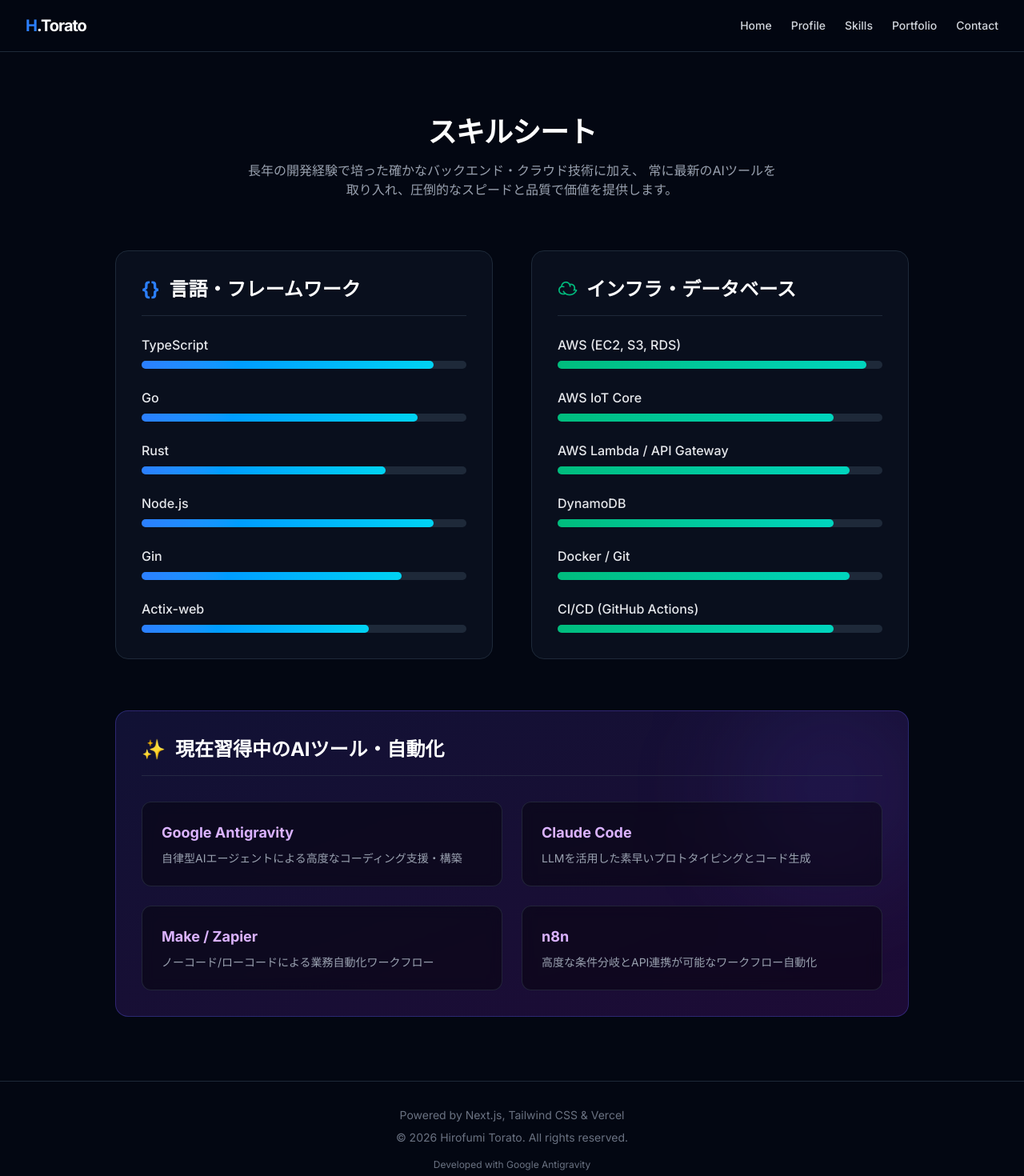
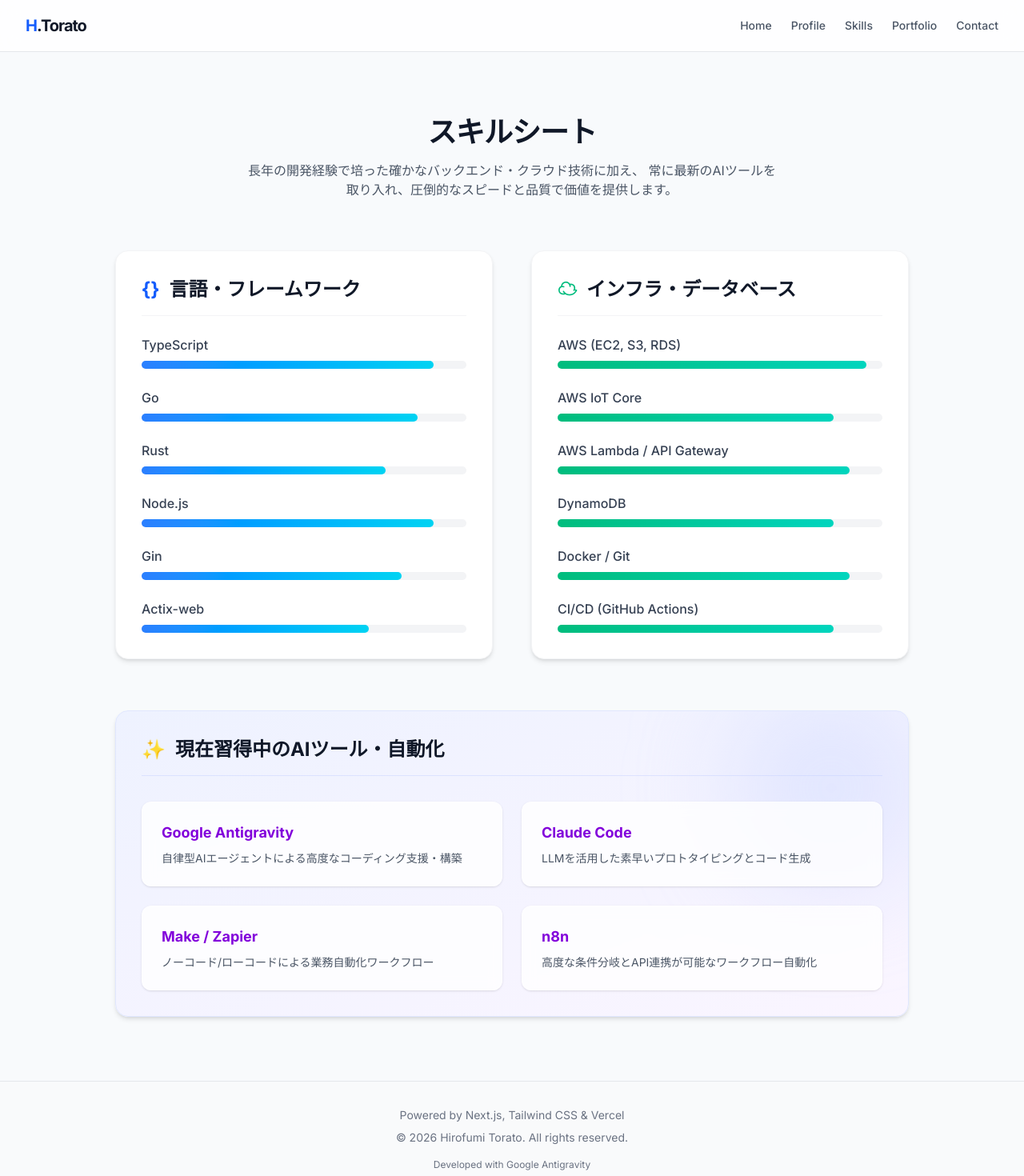
Before and after one commit to hirofumitorato/PORTFOLIO, a Next.js app: page /skills in a window 1280 px wide. Shown: the top 1470 px of the page at 80% size. Built offline with nearby package versions, Linux system fonts and the light colour scheme.

Commit message:
Change entire site theme to light mode

```diff
--- a/src/app/globals.css
+++ b/src/app/globals.css
@@ -1,8 +1,10 @@
 @import "tailwindcss";
 
 :root {
-  --background: #030712; /* Tailwind gray-950 */
-  --foreground: #f3f4f6; /* Tailwind gray-100 */
+  --background: #f8fafc;
+  /* slate-50 */
+  --foreground: #0f172a;
+  /* slate-900 */
 }
 
 @theme inline {
--- a/src/app/layout.tsx
+++ b/src/app/layout.tsx
@@ -18,7 +18,7 @@
 }>) {
   return (
     <html lang="ja" className="scroll-smooth">
-      <body className={`${inter.className} bg-gray-950 text-gray-100 min-h-screen flex flex-col`}>
+      <body className={`${inter.className} bg-slate-50 text-slate-900 min-h-screen flex flex-col`}>
         <Navbar />
         <main className="flex-grow">{children}</main>
         <Footer />
--- a/src/app/skills/page.tsx
+++ b/src/app/skills/page.tsx
@@ -32,8 +32,8 @@
     return (
         <div className="container mx-auto px-4 py-20 max-w-5xl">
             <div className="text-center mb-16">
-                <h1 className="text-4xl font-extrabold tracking-tight text-white mb-4">スキルシート</h1>
-                <p className="text-gray-400 max-w-2xl mx-auto">
+                <h1 className="text-4xl font-extrabold tracking-tight text-gray-900 mb-4">スキルシート</h1>
+                <p className="text-gray-600 max-w-2xl mx-auto">
                     長年の開発経験で培った確かなバックエンド・クラウド技術に加え、
                     常に最新のAIツールを取り入れ、圧倒的なスピードと品質で価値を提供します。
                 </p>
@@ -41,18 +41,18 @@
 
             <div className="grid gap-12 md:grid-cols-2">
                 {/* Programming Languages & Frameworks */}
-                <div className="bg-gray-900/50 border border-gray-800 rounded-2xl p-8">
-                    <h2 className="text-2xl font-bold text-white border-b border-gray-800 pb-4 mb-6 flex items-center">
-                        <span className="text-blue-500 mr-3">{"{}"}</span>
+                <div className="bg-white border border-gray-100 rounded-2xl p-8 shadow-md">
+                    <h2 className="text-2xl font-bold text-gray-900 border-b border-gray-100 pb-4 mb-6 flex items-center">
+                        <span className="text-blue-600 mr-3">{"{}"}</span>
                         言語・フレームワーク
                     </h2>
                     <div className="space-y-6">
                         {codeSkills.map((skill) => (
                             <div key={skill.name}>
                                 <div className="flex justify-between mb-2">
-                                    <span className="font-medium text-gray-200">{skill.name}</span>
+                                    <span className="font-medium text-gray-700">{skill.name}</span>
                                 </div>
-                                <div className="w-full bg-gray-800 rounded-full h-2.5">
+                                <div className="w-full bg-gray-100 rounded-full h-2.5">
                                     <div className="bg-gradient-to-r from-blue-500 to-cyan-400 h-2.5 rounded-full" style={{ width: `${skill.level}%` }}></div>
                                 </div>
                             </div>
@@ -61,8 +61,8 @@
                 </div>
 
                 {/* Infrastructure & Cloud */}
-                <div className="bg-gray-900/50 border border-gray-800 rounded-2xl p-8">
-                    <h2 className="text-2xl font-bold text-white border-b border-gray-800 pb-4 mb-6 flex items-center">
+                <div className="bg-white border border-gray-100 rounded-2xl p-8 shadow-md">
+                    <h2 className="text-2xl font-bold text-gray-900 border-b border-gray-100 pb-4 mb-6 flex items-center">
                         <span className="text-emerald-500 mr-3">☁</span>
                         インフラ・データベース
                     </h2>
@@ -70,9 +70,9 @@
                         {infraSkills.map((skill) => (
                             <div key={skill.name}>
                                 <div className="flex justify-between mb-2">
-                                    <span className="font-medium text-gray-200">{skill.name}</span>
+                                    <span className="font-medium text-gray-700">{skill.name}</span>
                                 </div>
-                                <div className="w-full bg-gray-800 rounded-full h-2.5">
+                                <div className="w-full bg-gray-100 rounded-full h-2.5">
                                     <div className="bg-gradient-to-r from-emerald-500 to-teal-400 h-2.5 rounded-full" style={{ width: `${skill.level}%` }}></div>
                                 </div>
                             </div>
@@ -83,19 +83,19 @@
 
             {/* AI Tools */}
             <div className="mt-16">
-                <div className="bg-gradient-to-br from-indigo-900/30 to-purple-900/30 border border-indigo-500/30 rounded-2xl p-8 relative overflow-hidden">
-                    <div className="absolute top-0 right-0 -mr-8 -mt-8 w-64 h-64 rounded-full bg-indigo-500/10 blur-3xl"></div>
+                <div className="bg-gradient-to-br from-indigo-50 to-purple-50 border border-indigo-100 rounded-2xl p-8 relative overflow-hidden shadow-md">
+                    <div className="absolute top-0 right-0 -mr-8 -mt-8 w-64 h-64 rounded-full bg-indigo-200/40 blur-3xl"></div>
 
-                    <h2 className="text-2xl font-bold text-white border-b border-gray-700/50 pb-4 mb-8 flex items-center relative z-10">
-                        <span className="text-purple-400 mr-3">✨</span>
+                    <h2 className="text-2xl font-bold text-gray-900 border-b border-indigo-200/50 pb-4 mb-8 flex items-center relative z-10">
+                        <span className="text-purple-600 mr-3">✨</span>
                         現在習得中のAIツール・自動化
                     </h2>
 
                     <div className="grid gap-6 sm:grid-cols-2 relative z-10">
                         {aiTools.map((tool) => (
-                            <div key={tool.name} className="bg-black/40 border border-gray-700/50 rounded-xl p-6 backdrop-blur-sm transition-transform hover:-translate-y-1">
-                                <h3 className="text-lg font-bold text-purple-300 mb-2">{tool.name}</h3>
-                                <p className="text-gray-400 text-sm">{tool.desc}</p>
+                            <div key={tool.name} className="bg-white/80 border border-white/40 shadow-sm rounded-xl p-6 backdrop-blur-sm transition-transform hover:-translate-y-1 hover:shadow-md">
+                                <h3 className="text-lg font-bold text-purple-700 mb-2">{tool.name}</h3>
+                                <p className="text-gray-600 text-sm">{tool.desc}</p>
                             </div>
                         ))}
                     </div>
--- a/src/components/Footer.tsx
+++ b/src/components/Footer.tsx
@@ -1,6 +1,6 @@
 export default function Footer() {
     return (
-        <footer className="border-t border-gray-800 bg-gray-950 py-8 text-center text-sm text-gray-500">
+        <footer className="border-t border-gray-200 bg-gray-50 py-8 text-center text-sm text-gray-500">
             <div className="container mx-auto px-4">
                 <p className="mb-2">Powered by Next.js, Tailwind CSS & Vercel</p>
                 <p>&copy; {new Date().getFullYear()} Hirofumi Torato. All rights reserved.</p>
--- a/src/components/Navbar.tsx
+++ b/src/components/Navbar.tsx
@@ -10,17 +10,17 @@
   ];
 
   return (
-    <nav className="sticky top-0 z-50 w-full border-b border-gray-800 bg-gray-950/80 backdrop-blur-md">
+    <nav className="sticky top-0 z-50 w-full border-b border-gray-200 bg-white/80 backdrop-blur-md">
       <div className="container mx-auto flex h-16 items-center justify-between px-4 sm:px-6 lg:px-8">
-        <Link href="/" className="text-xl font-bold tracking-tighter text-white">
-          <span className="text-blue-500">H</span>.Torato
+        <Link href="/" className="text-xl font-bold tracking-tighter text-gray-900">
+          <span className="text-blue-600">H</span>.Torato
         </Link>
         <div className="hidden md:flex gap-6">
           {navItems.map((item) => (
             <Link
               key={item.path}
               href={item.path}
-              className="text-sm font-medium text-gray-300 hover:text-white transition-colors"
+              className="text-sm font-medium text-gray-600 hover:text-blue-600 transition-colors"
             >
               {item.name}
             </Link>
```
Also changed, not shown: src/app/contact/page.tsx (+15 -15 lines), src/app/page.tsx (+17 -17 lines), src/app/portfolio/page.tsx (+13 -13 lines), src/app/profile/page.tsx (+12 -12 lines).
